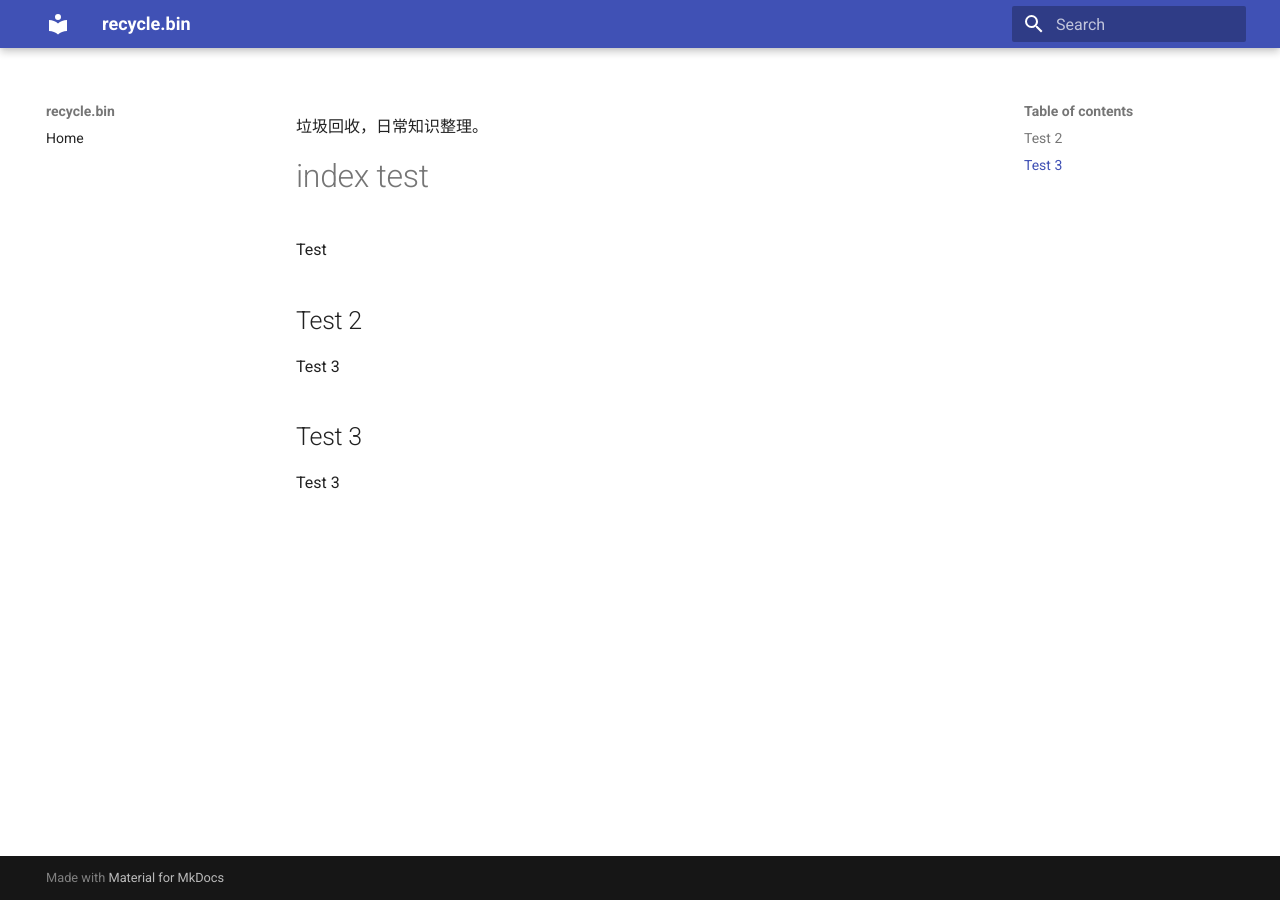
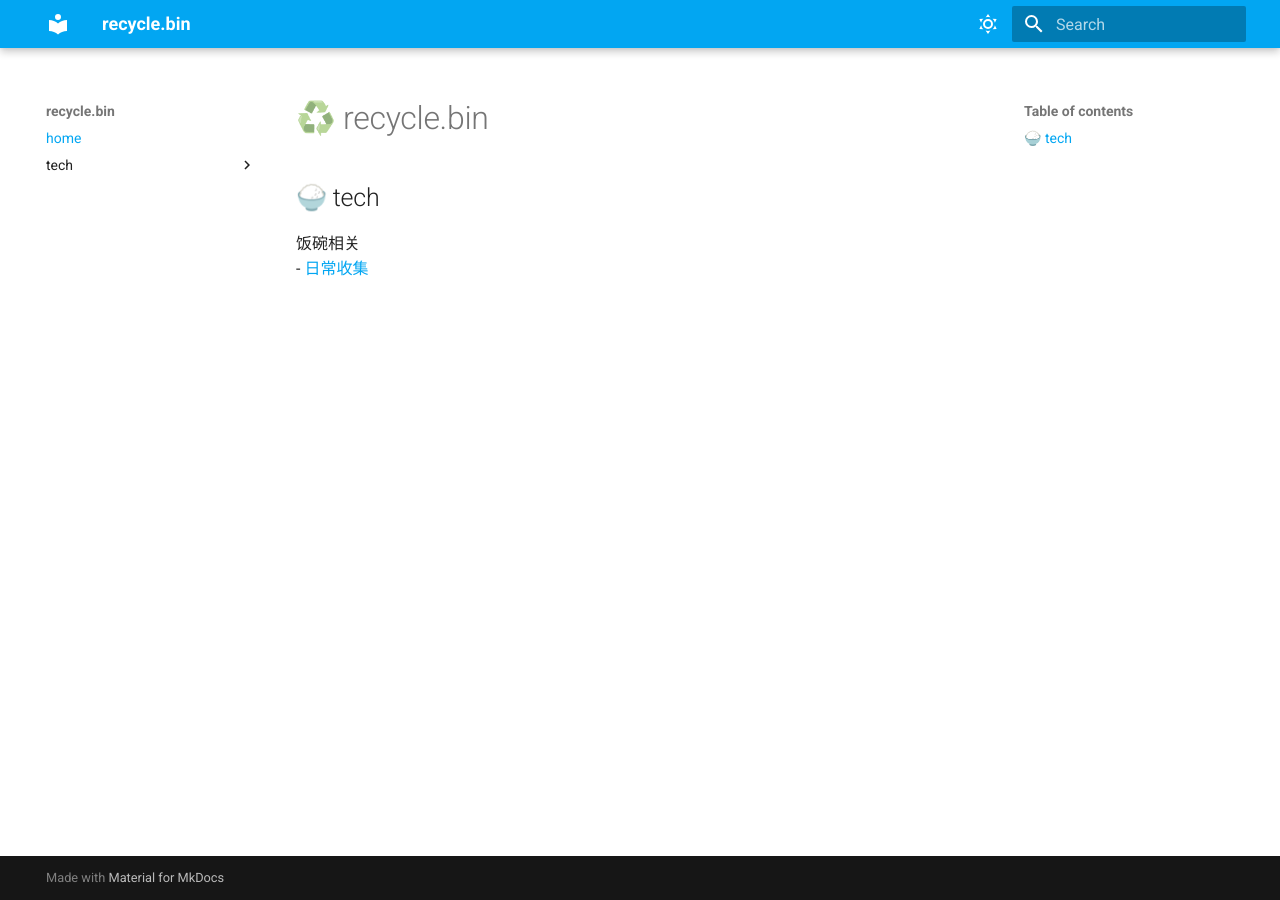
Before and after one commit to xiongjia/recycle.bin, an MkDocs documentation site: the page built from docs/index.md, in a window 1280 px wide. Built offline with MkDocs 1.6.1 and Material for MkDocs 9.7.7, drawn with Linux system fonts in a browser that asks for light colours.

Commit message:
Updta packae

```diff
--- a/docs/index.md
+++ b/docs/index.md
@@ -1,14 +1,10 @@
-垃圾回收，日常知识整理。
+---
+tags: [index]
+---
 
+# ♻️ recycle.bin
 
-# index test
+## 🍚 tech
 
-Test
-
-## Test 2
-
-Test 3
-
-## Test 3
-
-Test 3
+饭碗相关
+    - [日常收集](tech/index.md)
--- a/mkdocs.yml
+++ b/mkdocs.yml
@@ -1,10 +1,37 @@
 site_name: recycle.bin
 site_author: xiongjia
-site_description: >-
-  垃圾收集
+site_description: 垃圾收集
+
+plugins: [ minify: { minify_html: true }, search: { lang: js } ]
 
 theme:
   name: material
+  include_search_page: false
+  search_index_only: true
+  features:
+    - header.autohide
+    - navigation.top
+    - navigation.tracking
+    - search.highlight
+    - search.share
+    - search.suggest
+  palette:
+    - media: "(prefers-color-scheme: light)"
+      scheme: default
+      primary: light blue
+      accent: deep purple
+      toggle:
+        icon: material/weather-sunny
+        name: Switch to dark mode
+    - media: "(prefers-color-scheme: dark)"
+      scheme: slate
+      primary: cyan
+      accent: deep purple
+      toggle:
+        icon: material/weather-night
+        name: Switch to light mode
 
 nav:
-  - Home : "home.md"
+  - home : 'index.md'
+  - tech :
+    - collection : 'tech/index.md'
```
Also changed, not shown: docs/tech/index.md (added, +26 -0 lines).
